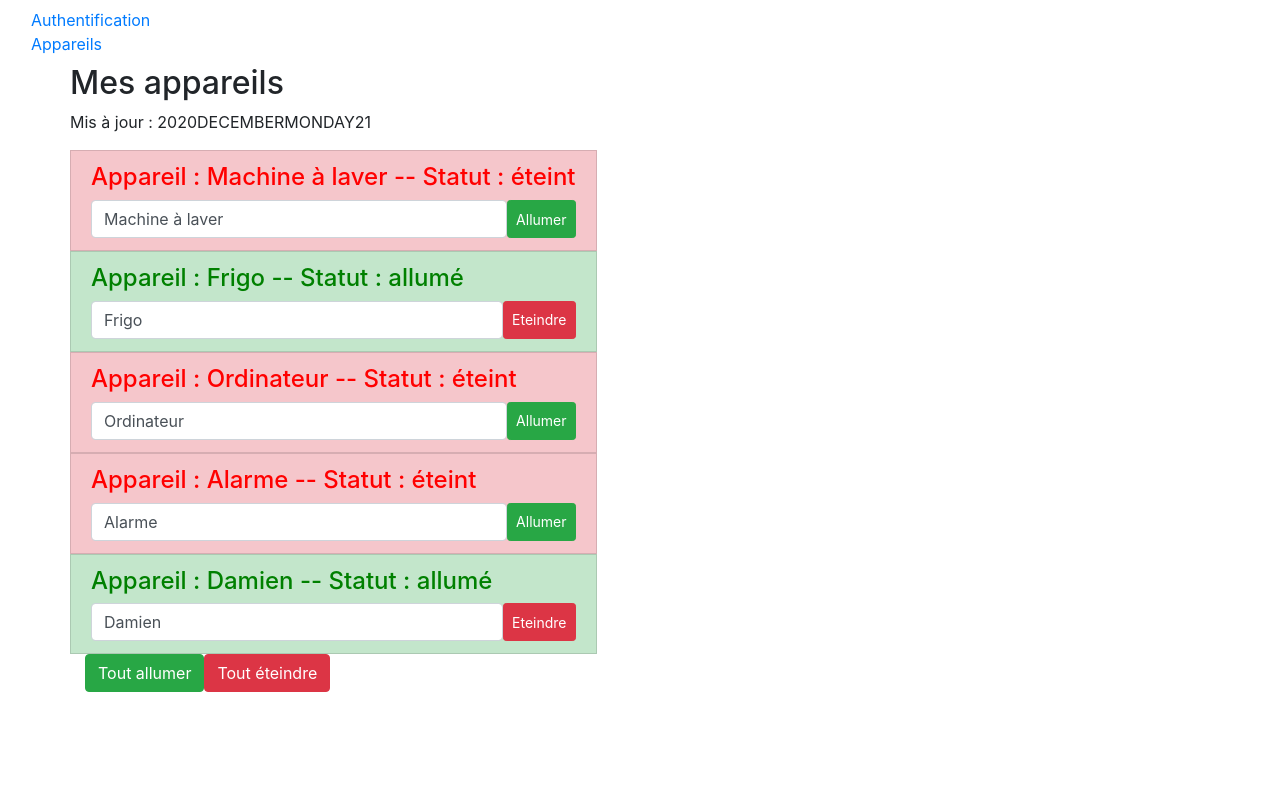
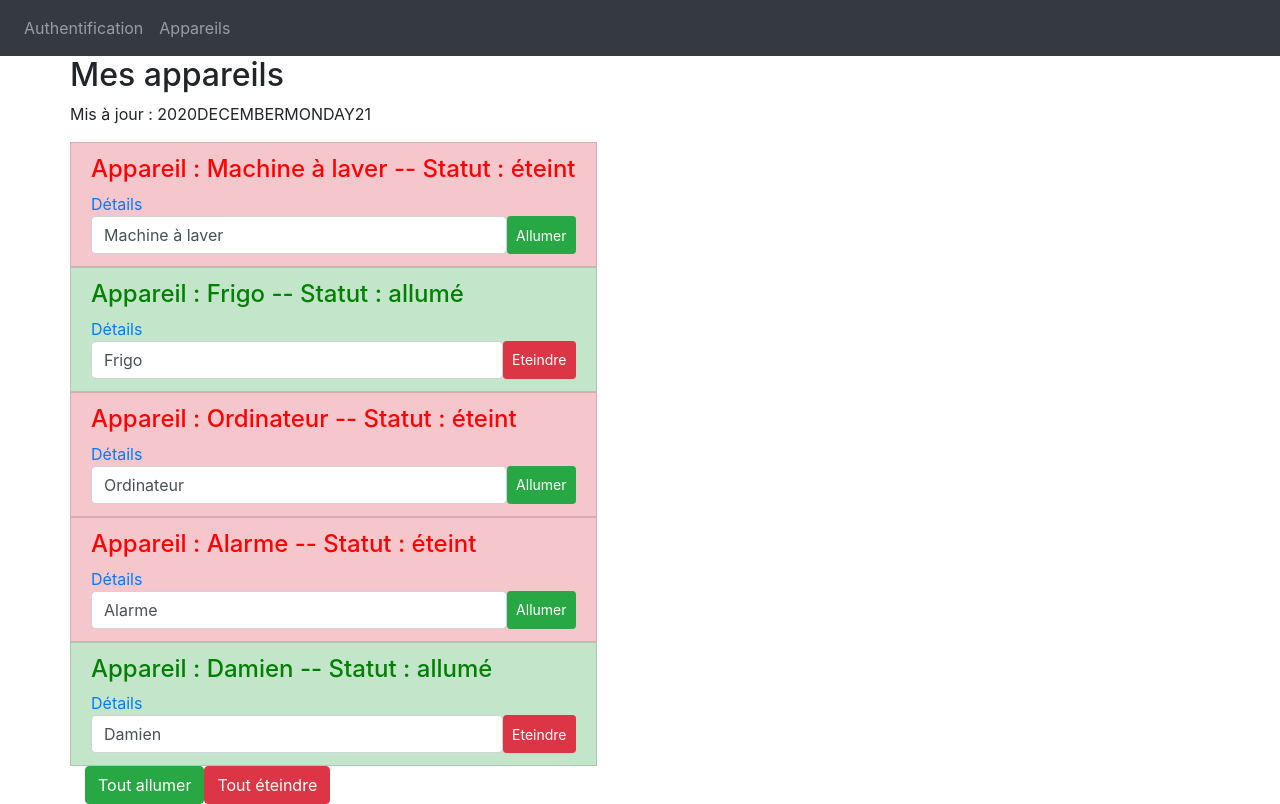
Before and after one commit to aurelien-altarriba/premier-projet-angular, an Angular app: page / in a window 1280 px wide. Built offline with nearby package versions, Linux system fonts and the light colour scheme.

Commit message:
Mise en place routing + détails d'un appareil

```diff
--- a/src/app/app.component.html
+++ b/src/app/app.component.html
@@ -1,11 +1,9 @@
-<nav class="navbar navbar-default">
-  <div class="container-fluid">
-    <div class="navbar-collapse">
-      <ul class="nav navbar-nav">
-        <li><a href="#">Authentification</a></li>
-        <li class="active"><a href="#">Appareils</a></li>
-      </ul>
-    </div>
+<nav class="navbar navbar-expand-lg navbar-dark bg-dark">
+  <div class="collapse navbar-collapse">
+    <ul class="navbar-nav mr-auto">
+      <li class="nav-item" routerLinkActive="active"><a class="nav-link" routerLink="auth">Authentification</a></li>
+      <li class="nav-item" routerLinkActive="active"><a class="nav-link" routerLink="appareils">Appareils</a></li>
+    </ul>
   </div>
 </nav>
 <div class="container">
--- a/src/app/appareil-view/appareil-view.component.html
+++ b/src/app/appareil-view/appareil-view.component.html
@@ -5,7 +5,7 @@
       <p>Mis à jour : {{ lastUpdate | async | date: 'yMMMMEEEEd' | uppercase }}</p>
       <ul class="list-group">
         <app-appareil *ngFor="let appareil of appareils; let i = index" [appareilName]="appareil.name"
-          [appareilStatus]="appareil.status" [index]="i"></app-appareil>
+          [appareilStatus]="appareil.status" [index]="i" [id]="appareil.id"></app-appareil>
       </ul>
     </div>
   </div>
--- a/src/app/appareil/appareil.component.html
+++ b/src/app/appareil/appareil.component.html
@@ -2,6 +2,7 @@
   'list-group-item-success': appareilStatus === 'allumé',
   'list-group-item-danger': appareilStatus === 'éteint'}">
   <h4 [ngStyle]="{color: getColor()}">Appareil : {{ appareilName }} -- Statut : {{ getStatus() }}</h4>
+  <a [routerLink]="[id]">Détails</a>
   <div class="d-flex">
     <input type="text" class="form-control" [(ngModel)]="appareilName">
 
--- a/src/app/appareil/appareil.component.ts
+++ b/src/app/appareil/appareil.component.ts
@@ -12,6 +12,7 @@ export class AppareilComponent implements OnInit {
     this.appareilName = "Indéfini";
     this.appareilStatus = "Inconnu";
     this.index = -1;
+    this.id = 0;
   }
 
   ngOnInit(): void {
@@ -20,6 +21,7 @@ export class AppareilComponent implements OnInit {
   @Input() appareilName: string;
   @Input() appareilStatus: string;
   @Input() index: number;
+  @Input() id: number;
 
   getStatus() {
     return this.appareilStatus;
--- a/src/app/auth/auth.component.html
+++ b/src/app/auth/auth.component.html
@@ -1 +1,3 @@
-<p>auth works!</p>
+<h2>Authentification</h2>
+<button class="btn btn-success" *ngIf="!authStatus" (click)="onSignIn()">Se connecter</button>
+<button class="btn btn-danger" *ngIf="authStatus" (click)="onSignOut()">Se déconnecter</button>
--- a/src/app/auth/auth.component.ts
+++ b/src/app/auth/auth.component.ts
@@ -1,4 +1,6 @@
 import { Component, OnInit } from '@angular/core';
+import { Router } from '@angular/router';
+import { AuthService } from '../services/auth.service';
 
 @Component({
   selector: 'app-auth',
@@ -7,9 +9,28 @@ import { Component, OnInit } from '@angular/core';
 })
 export class AuthComponent implements OnInit {
 
-  constructor() { }
+  authStatus: boolean;
+
+  constructor(private authService: AuthService, private router: Router) {
+    this.authStatus = false;
+  }
 
   ngOnInit(): void {
+    this.authStatus = this.authService.isAuth;
   }
 
+  onSignIn() {
+    this.authService.signIn().then(
+      () => {
+        console.log('Sign in successful!');
+        this.authStatus = this.authService.isAuth;
+        this.router.navigate(['appareils']);
+      }
+    );
+  }
+
+  onSignOut() {
+    this.authService.signOut();
+    this.authStatus = this.authService.isAuth;
+  }
 }
--- a/src/app/services/appareil.service.ts
+++ b/src/app/services/appareil.service.ts
@@ -1,22 +1,27 @@
 export class AppareilService {
   appareils = [
     {
+      id: 1,
       name: 'Machine à laver',
       status: 'éteint'
     },
     {
+      id: 2,
       name: 'Frigo',
       status: 'allumé'
     },
     {
+      id: 2,
       name: 'Ordinateur',
       status: 'éteint'
     },
     {
+      id: 3,
       name: 'Alarme',
       status: 'éteint'
     },
     {
+      id: 4,
       name: 'Damien',
       status: 'allumé'
     }
@@ -41,4 +46,13 @@ export class AppareilService {
   switchOffOne(i: number) {
     this.appareils[i].status = 'éteint';
   }
+
+  getAppareilById(id: number) {
+    const appareil = this.appareils.find(
+      (s) => {
+        return s.id === id;
+      }
+    );
+    return appareil || { name: "indéfini", status: "aucun" };
+  }
 }
--- /dev/null
+++ b/src/app/services/auth.service.ts
@@ -0,0 +1,20 @@
+export class AuthService {
+  isAuth: boolean = false;
+
+  signIn() {
+    return new Promise(
+      (resolve, reject) => {
+        setTimeout(
+          () => {
+            this.isAuth = true;
+            resolve(true);
+          }, 2000
+        )
+      }
+    )
+  }
+
+  signOut() {
+    this.isAuth = false;
+  }
+}
--- /dev/null
+++ b/src/app/single-appareil/single-appareil.component.html
@@ -0,0 +1,3 @@
+<h2>{{ name }}</h2>
+<p>Statut : {{ status }}</p>
+<a routerLink="/appareils">Retour à la liste</a>
--- /dev/null
+++ b/src/app/single-appareil/single-appareil.component.ts
@@ -0,0 +1,22 @@
+import { Component, OnInit } from '@angular/core';
+import { ActivatedRoute } from '@angular/router';
+import { AppareilService } from '../services/appareil.service';
+
+@Component({
+  selector: 'app-single-appareil',
+  templateUrl: './single-appareil.component.html',
+  styleUrls: ['./single-appareil.component.scss']
+})
+export class SingleAppareilComponent implements OnInit {
+
+  name: string = 'Appareil';
+  status: string = 'Statut';
+
+  constructor(private appareilService: AppareilService, private route: ActivatedRoute) { }
+
+  ngOnInit(): void {
+    const id = this.route.snapshot.params['id'];
+    this.name = this.appareilService.getAppareilById(+id).name;
+    this.status = this.appareilService.getAppareilById(+id).status;
+  }
+}
```
Also changed, not shown: src/app/app.module.ts (+7 -3 lines), src/app/single-appareil/single-appareil.component.scss (added).
